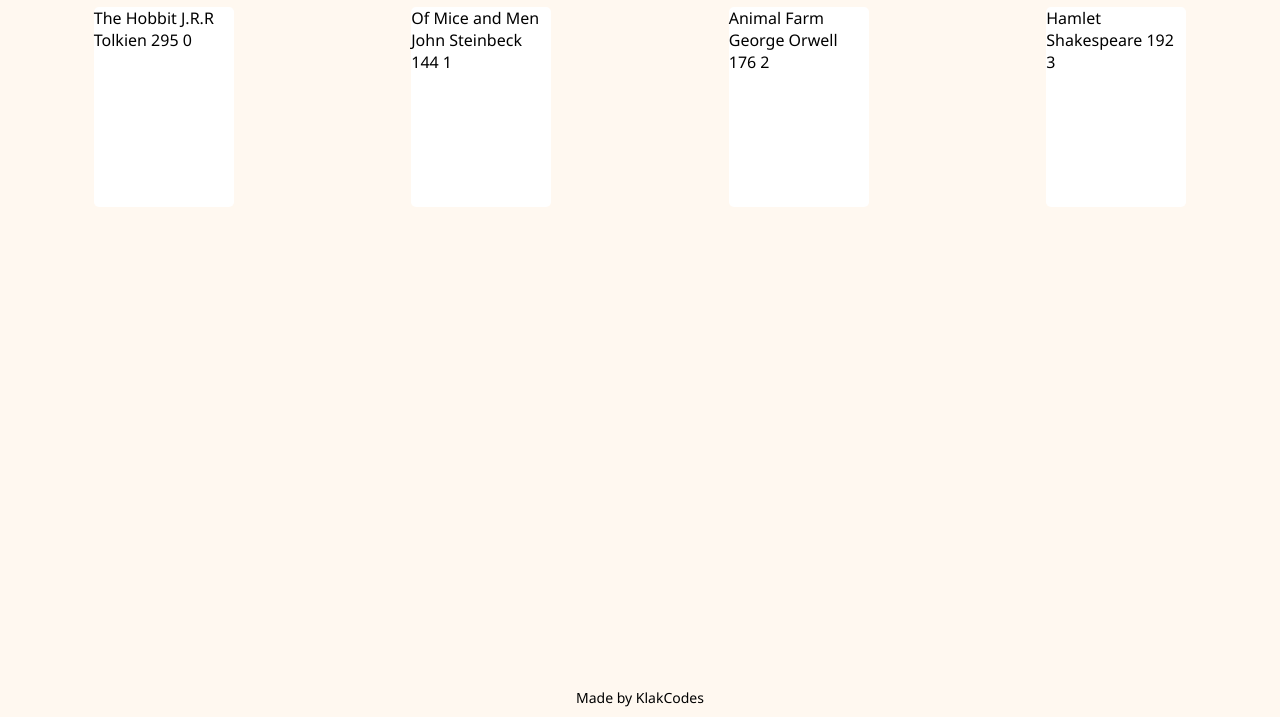
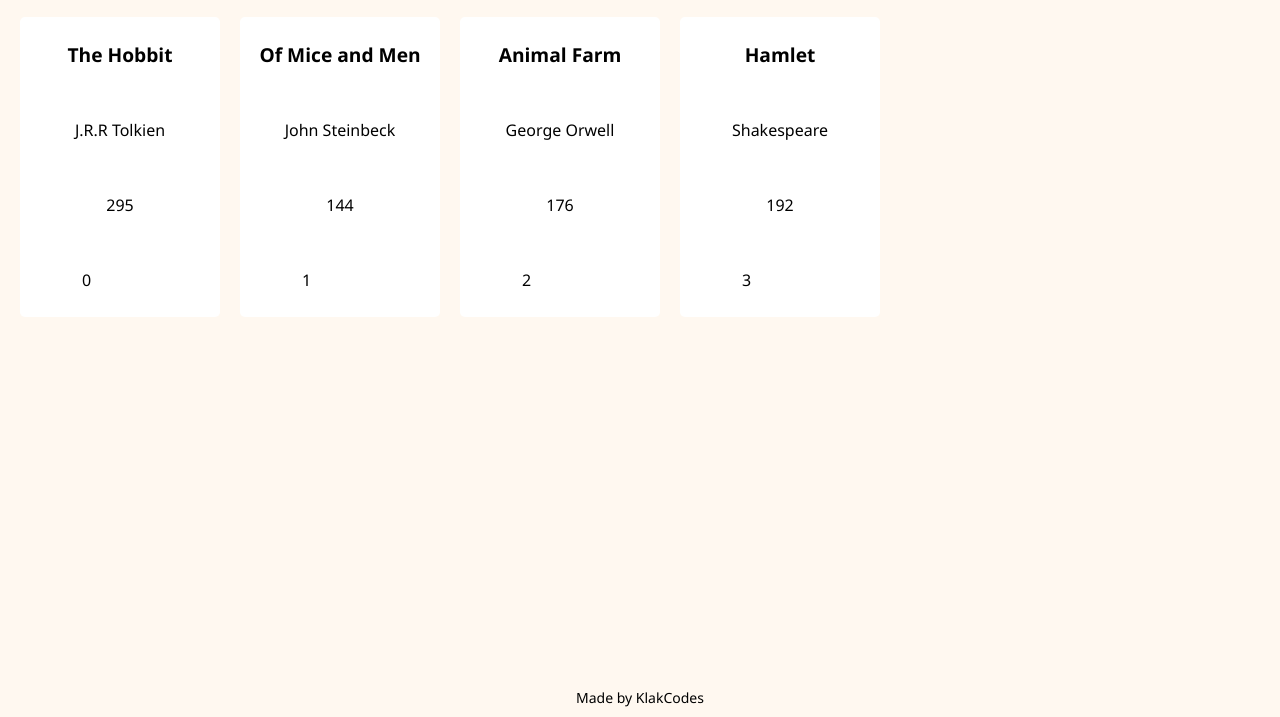
Before and after one commit to KlakCodes/odin-library, a plain HTML site: page index.html in a window 1280 px wide. Shown: the part 83-800 px from the top of the page. Drawn offline with Linux system fonts and the light colour scheme.

Commit message:
Began formatting the book covers

```diff
--- a/scripts.js
+++ b/scripts.js
@@ -31,11 +31,28 @@ function displayLibrary(array) {
 
     library.replaceChildren();
     array.forEach(book => {
-        const div = document.createElement("div");
-        div.classList.toggle("book");
-        div.textContent = `${book.title}\n${book.author}\n${book.pages}
-            \n${array.indexOf(book)}`;
-        library.appendChild(div);
+        const bookCover = document.createElement("div");
+        const bookTitle = document.createElement("div");
+        const bookAuthor = document.createElement("div");
+        const bookPages = document.createElement("div");
+
+        bookCover.classList.toggle("book");
+        bookCover.setAttribute('data-index', array.indexOf(book));
+        bookCover.textContent = `${array.indexOf(book)}`;
+
+        bookTitle.classList.toggle("bookTitle");
+        bookTitle.textContent = book.title;
+        bookCover.appendChild(bookTitle);
+
+        bookAuthor.classList.toggle("bookAuthor");
+        bookAuthor.textContent = book.author;
+        bookCover.appendChild(bookAuthor);
+
+        bookPages.classList.toggle("bookPages");
+        bookPages.textContent = book.pages;
+        bookCover.appendChild(bookPages);
+
+        library.appendChild(bookCover);
     })
 }
 
--- a/style.css
+++ b/style.css
@@ -30,26 +30,53 @@ body {
 }
 
 .libraryContainer {
-    flex: 1 1 auto;
+    /* flex: 1 1 auto;
     padding: 10px;
     display: grid;
     grid-template-columns: repeat(4, 1fr);
     grid-template-rows: repeat(2, 1fr);
     justify-items: center;
-    gap: 10px;
+    gap: 10px; */
+
+    padding: 20px;
+    display: flex;
+    flex-wrap: wrap;
+    gap: 20px;
 }
 
 .book {
-    width: 140px;
-    height: 200px;
+    display: grid;
+    grid-template-columns: 2fr 1fr;
+    grid-template-rows: repeat(4, 1fr);
+    justify-items: center;
+    align-items: center;
+    width: 200px;
+    height: 300px;
     background-color: white;
     border-radius: 5px;
 }
 
+.bookTitle {
+    grid-area: 1 / 1 / 2 / 3;
+    font-size: 1.2em;
+    font-weight: 600;
+
+}
+
+.bookAuthor {
+    grid-area: 2 / 1 / 3 / 3;
+}
+
+.bookPages {
+    grid-area: 3 / 1 / 4 / 3;
+}
+
 .footer {
+    display: flex;
+    flex: 1 1 auto;
     margin: 10px;
-    justify-self: center;
-    align-self: center;
+    justify-content: center;
+    align-items: flex-end;
     color: black;
     font-size: 14px;
 }
@@ -66,7 +93,7 @@ dialog[open] {
 }
 
 dialog::backdrop {
-    background-color: rgba(0,0,0,0.3);
+    background-color: rgba(0, 0, 0, 0.3);
     backdrop-filter: blur(5px);
 }
 
```
